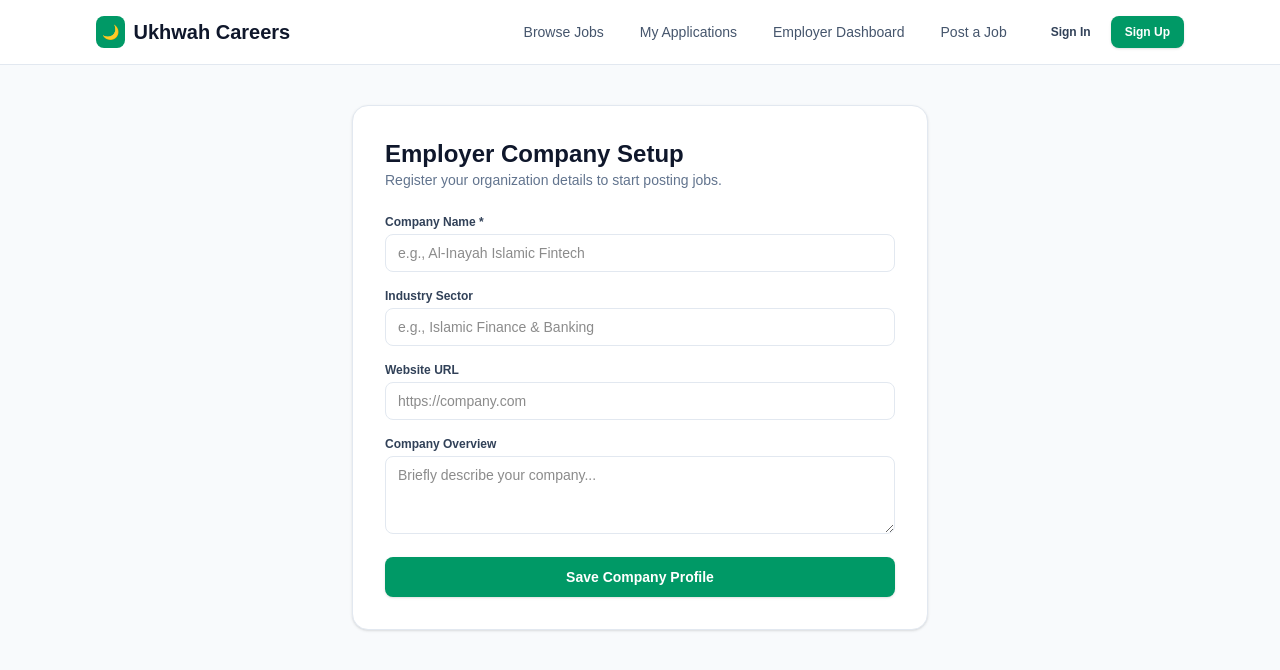
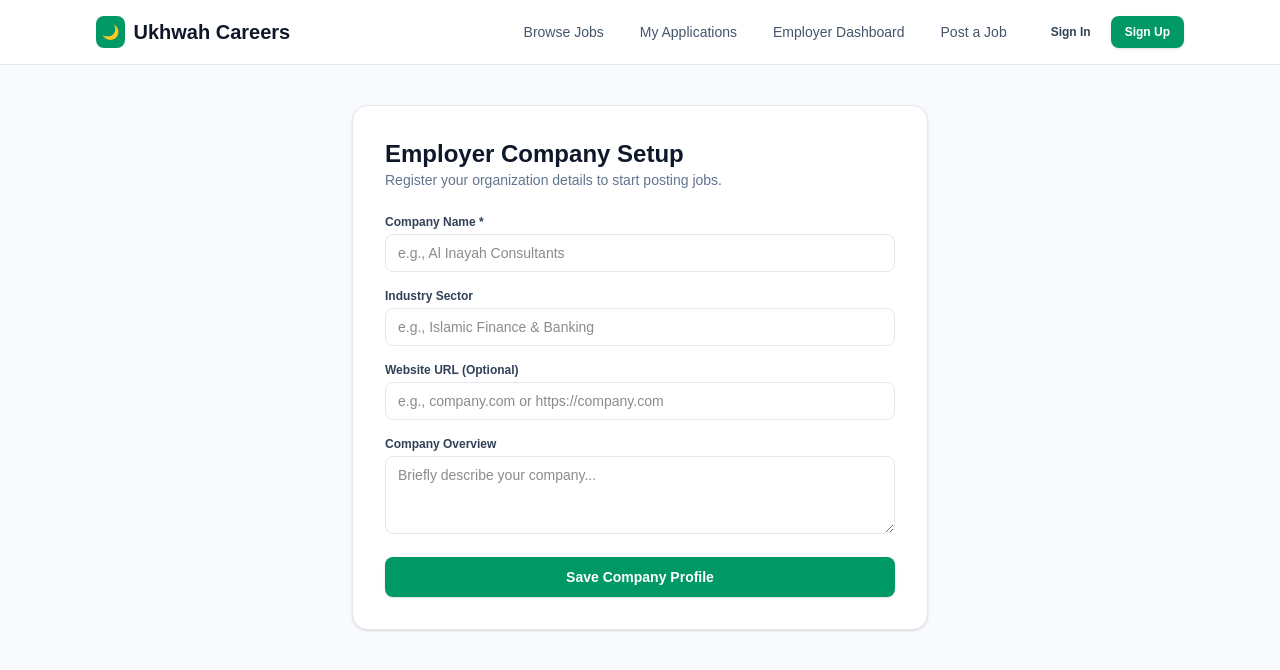
Before and after one commit to melirus/ukhwah-careers, a Next.js app: page /employer/profile in a window 1280 px wide. Shown: the top 670 px of the page. Built offline with nearby package versions, Linux system fonts and the light colour scheme; no server answers.

Commit message:
fix: change website input type to text and auto-format URL protocol

```diff
--- a/src/app/employer/profile/page.tsx
+++ b/src/app/employer/profile/page.tsx
@@ -40,6 +40,12 @@ export default function EmployerCompanyProfilePage() {
     setLoading(true);
     setMessage(null);
 
+    // Auto-format website URL if user provides plain text (e.g., company.com -> https://company.com)
+    let formattedWebsite = website.trim();
+    if (formattedWebsite && !/^https?:\/\//i.test(formattedWebsite)) {
+      formattedWebsite = `https://${formattedWebsite}`;
+    }
+
     const { data: { session } } = await supabase.auth.getSession();
     if (!session) {
       setMessage({ text: 'You must be logged in.', type: 'error' });
@@ -54,7 +60,7 @@ export default function EmployerCompanyProfilePage() {
           owner_id: session.user.id,
           company_name: companyName,
           industry: industry,
-          website: website,
+          website: formattedWebsite,
           description: description,
         },
         { onConflict: 'owner_id' }
@@ -93,7 +99,7 @@ export default function EmployerCompanyProfilePage() {
               required
               value={companyName}
               onChange={(e) => setCompanyName(e.target.value)}
-              placeholder="e.g., Al-Inayah Islamic Fintech"
+              placeholder="e.g., Al Inayah Consultants"
               className="w-full px-3 py-2 text-sm border border-slate-200 rounded-lg focus:outline-none focus:ring-2 focus:ring-emerald-500"
             />
           </div>
@@ -110,12 +116,12 @@ export default function EmployerCompanyProfilePage() {
           </div>
 
           <div>
-            <label className="block text-xs font-semibold text-slate-700 mb-1">Website URL</label>
+            <label className="block text-xs font-semibold text-slate-700 mb-1">Website URL (Optional)</label>
             <input
-              type="url"
+              type="text"
               value={website}
               onChange={(e) => setWebsite(e.target.value)}
-              placeholder="https://company.com"
+              placeholder="e.g., company.com or https://company.com"
               className="w-full px-3 py-2 text-sm border border-slate-200 rounded-lg focus:outline-none focus:ring-2 focus:ring-emerald-500"
             />
           </div>
@@ -136,7 +142,7 @@ export default function EmployerCompanyProfilePage() {
             disabled={loading}
             className="w-full py-2.5 bg-emerald-600 hover:bg-emerald-700 text-white font-bold rounded-lg text-sm transition-colors shadow-sm disabled:opacity-50"
           >
-            {loading ? 'Saving...' : 'Save Company Profile'}
+            {loading ? 'Saving Profile...' : 'Save Company Profile'}
           </button>
         </form>
       </div>
```
